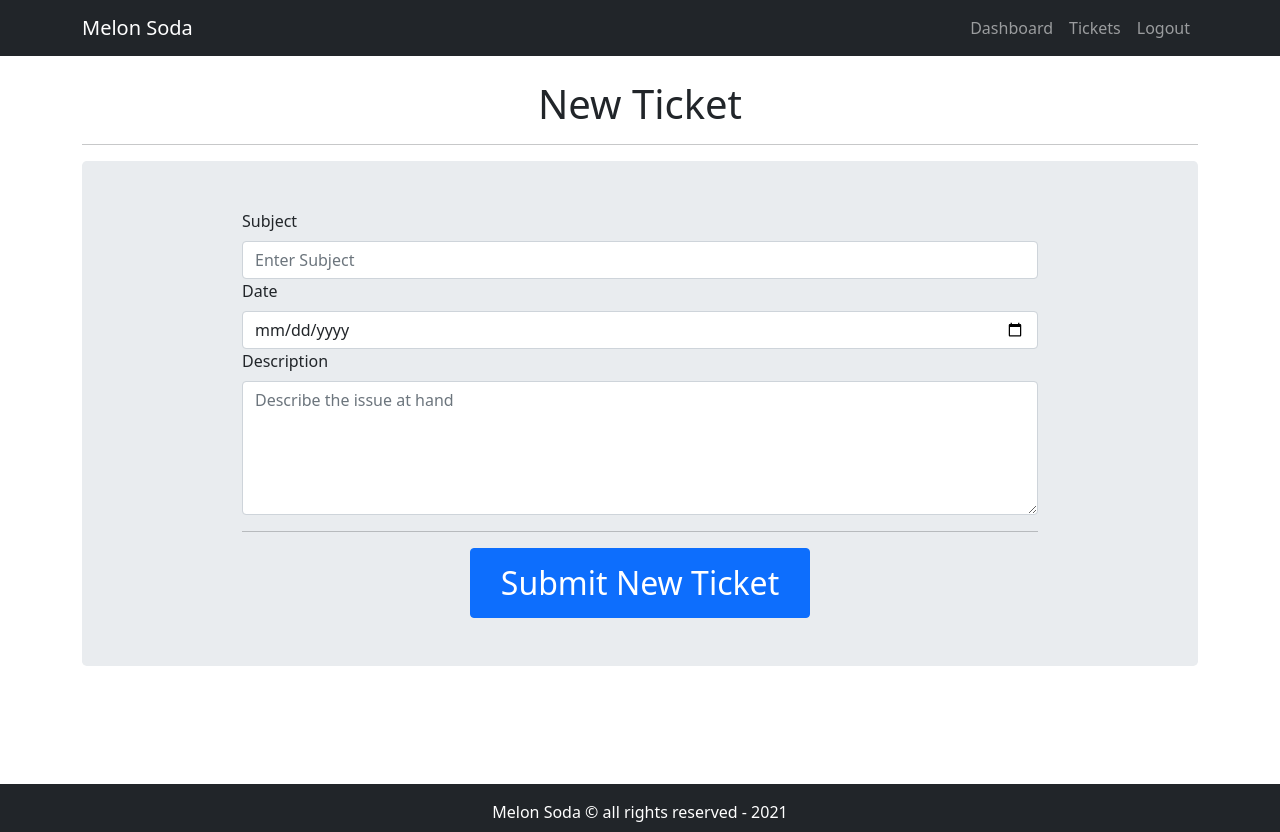
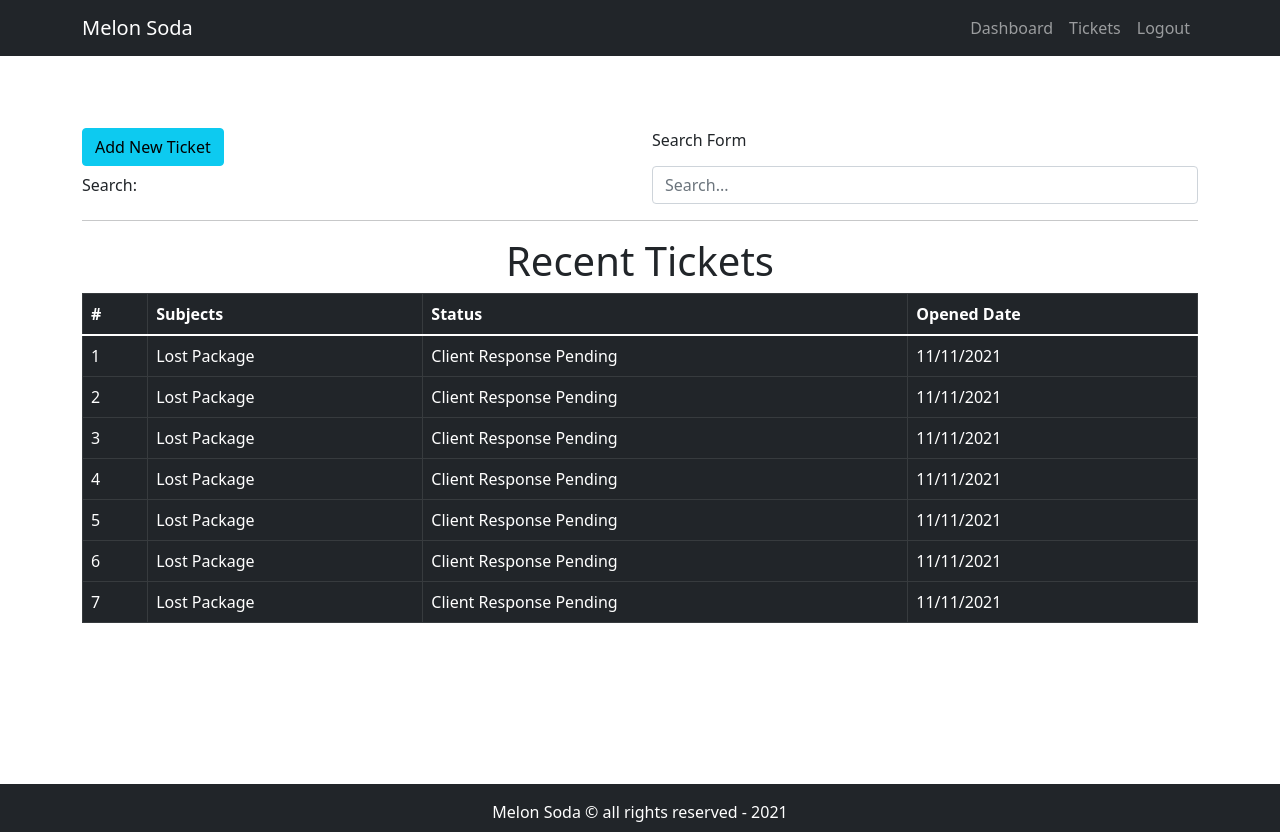
Before and after one commit to Daniel-Aguila/Melon_Soda, a React (Create React App) app in the folder frontend/: page / in a window 1280 px wide. Built offline with nearby package versions, Linux system fonts and the light colour scheme.

Commit message:
TicketLists and search for ticket UI completed

```diff
--- a/frontend/src/App.js
+++ b/frontend/src/App.js
@@ -3,13 +3,15 @@ import {Entry} from "./pages/Entry.page"
 import {DefaultLayout} from "./layout/DefaultLayout"
 import {Dashboard} from './pages/Dashboard.page'
 import {AddTicket} from './pages/AddTicket.page'
+import {TicketLists} from './pages/TicketLists.page'
 
 function App() {
   return (
     <div className="App">
       <DefaultLayout>
         {/*<Dashboard/>*/}
-        <AddTicket/>
+        {/* <AddTicket/> */}
+        <TicketLists/>
         {/*<Entry/>*/}
       </DefaultLayout>
     </div>
--- /dev/null
+++ b/frontend/src/components/SearchForm.comp.js
@@ -0,0 +1,21 @@
+import React from 'react';
+import { Form, Row, Col } from 'react-bootstrap';
+import PropTypes from 'prop-types';
+
+export const SearchForm = ({handleOnChange, search}) =>{
+    return(
+        <Form>
+            <Form.Group as={Row}>
+                <Form.Label column ms={2}>Search: </Form.Label>
+                <Col>
+                <Form.Control name="search" onChange={handleOnChange} value={search} placeholder="Search..."/>
+                </Col>
+            </Form.Group>
+        </Form>
+    )
+};
+
+SearchForm.propTypes = {
+    handleOnChange: PropTypes.func.isRequired,
+    search: PropTypes.string.isRequired,
+};
--- /dev/null
+++ b/frontend/src/components/TicketList.comp.js
@@ -0,0 +1,36 @@
+import React from 'react';
+import {Container, Row, Col, Table, Button} from 'react-bootstrap';
+import { SearchForm } from './SearchForm.comp';
+import PropTypes from 'prop-types';
+import {TicketTable} from '../components/TicketTable.comp'
+import tickets from '../assets/data/dummy-tickets.json'
+
+export const TicketListTable = ({handleOnChange, search}) =>{
+    return(
+    <Container>
+        <Row>
+            <Col>
+
+            </Col>
+        </Row>
+        <Row className="mt-5">
+            <Col>
+                <Button variant="info"> Add New Ticket </Button>
+            </Col>
+            <Col className="text-right">Search Form</Col>
+            <SearchForm handleOnChange={handleOnChange} search={search}/>
+        </Row>
+        <hr/>
+        <Row>
+            <Col>
+                <TicketTable tickets={tickets}/>
+            </Col>
+        </Row>
+    </Container>
+    )
+};
+
+TicketListTable.propTypes = {
+    handleOnChange: PropTypes.func.isRequired,
+    search: PropTypes.string.isRequired,
+};
--- a/frontend/src/pages/AddTicket.page.js
+++ b/frontend/src/pages/AddTicket.page.js
@@ -2,8 +2,6 @@ import React, {useState} from 'react'
 import {Container,Row,Col,Form} from 'react-bootstrap'
 import {AddTicketForm} from '../components/AddTicketForm.comp'
 import './AddTicket.style.css';
-
-
 
 export const AddTicket = () => {
 
--- a/frontend/src/pages/Entry.page.js
+++ b/frontend/src/pages/Entry.page.js
@@ -23,8 +23,8 @@ const handleOnChange = event =>{
         case 'password':
             setPassword(value)
             break
-            default:
-                break
+        default:
+            break
     }
     console.log(name, value);
 };
--- /dev/null
+++ b/frontend/src/pages/TicketLists.page.js
@@ -0,0 +1,33 @@
+import React from 'react';
+import {Container, Row, Col} from 'react-bootstrap';
+import {TicketListTable} from '../components/TicketList.comp'
+import { useState } from 'react';
+import { useEffect } from 'react';
+
+export const TicketLists = () =>{
+    const [search, setSearch] = useState('');
+
+    useEffect(()=>{},[search]);
+
+    const handleOnChange = event =>{
+        const {name, value} = event.target
+
+        switch(name){
+            //Everytime it is an email/password, the value is set to its designated variable
+            //using the setState function
+            //for example, setEmail(value) where value = 'value_' will set the email variable to 'variable_'
+            case 'search':
+                setSearch(value)
+                break
+            default:
+                break
+        }
+        console.log(name, value);
+    };
+
+    return(
+        <div>
+            <TicketListTable handleOnChange={handleOnChange} search={search}/>
+        </div>
+    )
+}
```
